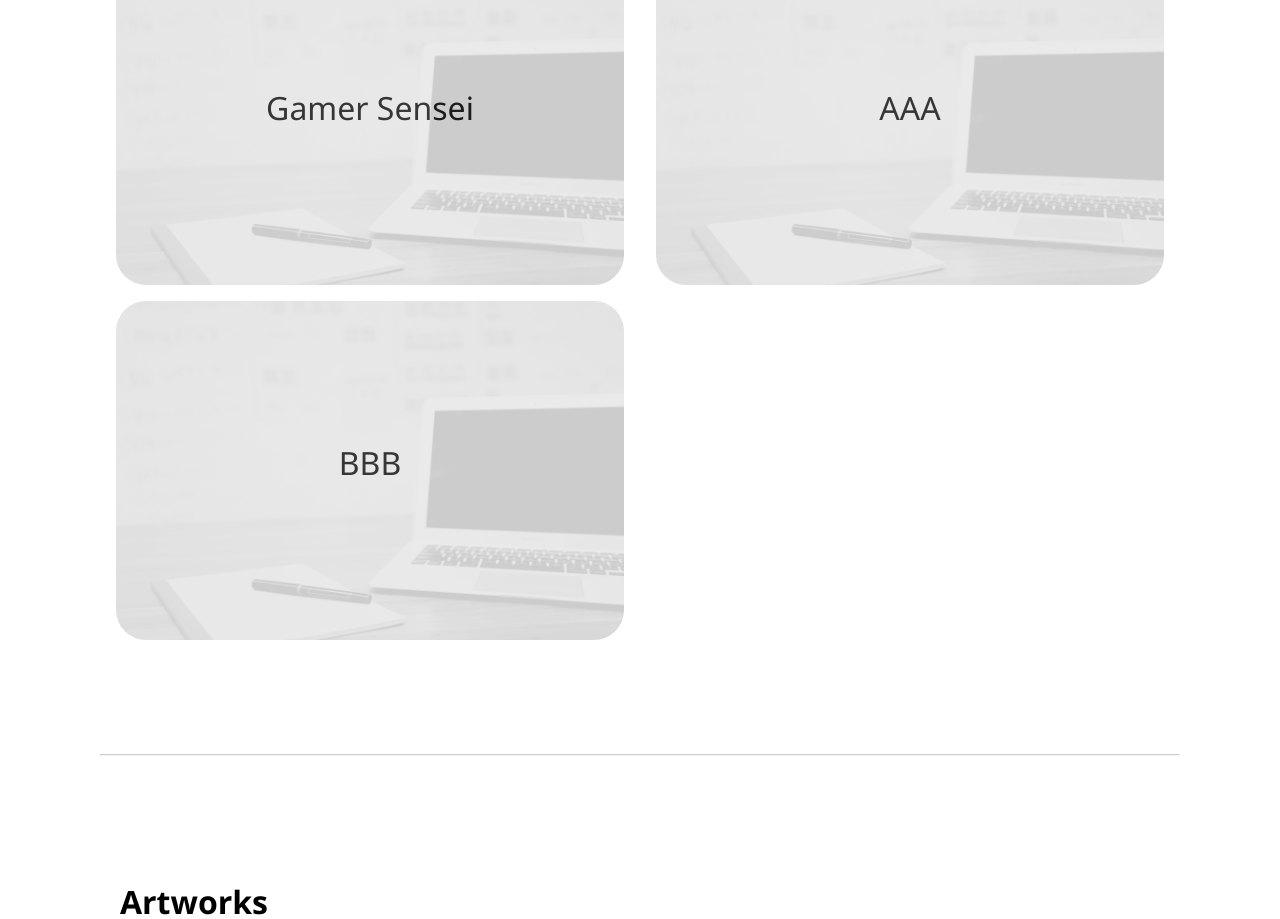
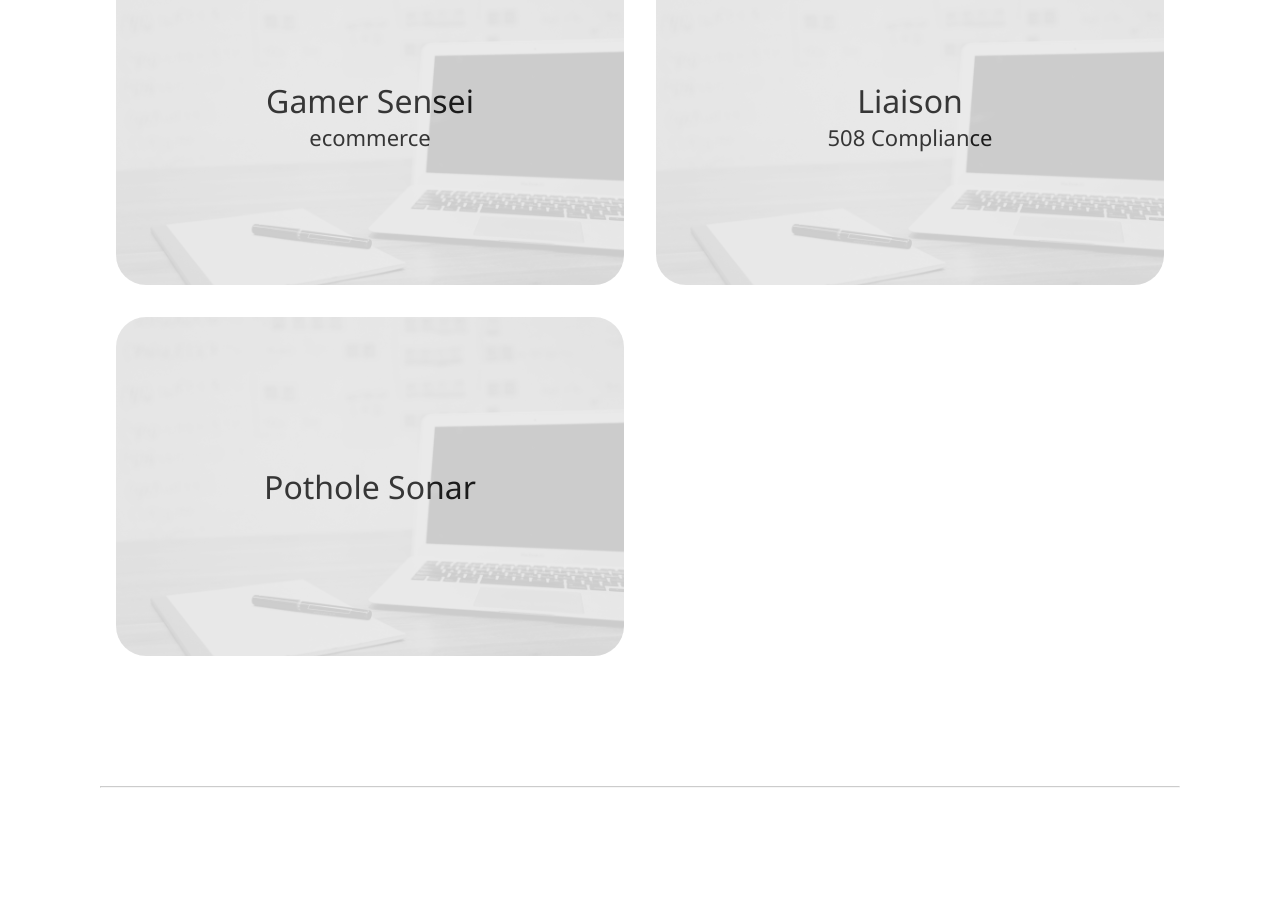
Before and after one commit to jkevintu/app, a React (Create React App) app: page / in a window 1280 px wide. Shown: the part 1620-2539 px from the top of the page. Built offline with nearby package versions, Linux system fonts and the light colour scheme; a web font is replaced by a local one.

Commit message:
Change from artwork to design / craete subname

```diff
--- a/src/App.js
+++ b/src/App.js
@@ -33,18 +33,17 @@
         <Section sectionId="projects">
           <h2>Projects</h2>
           <div className="section-items">
-            <ImageItem name="Gamer Sensei"></ImageItem>
-            <ImageItem name="AAA"></ImageItem>
-            <ImageItem name="BBB"></ImageItem>
+            <ImageItem name="Gamer Sensei" subName="ecommerce"></ImageItem>
+            <ImageItem name="Liaison"  subName="508 Compliance"></ImageItem>
+            <ImageItem name="Pothole Sonar"></ImageItem>
           </div>
         </Section>
         <Section><hr/></Section>
-        <Section sectionId="artworks">
-          <h2>Artworks</h2>
+        <Section sectionId="designs">
+          <h2>Designs</h2>
           <div className="section-items">
-            <ImageItem name="AAA"></ImageItem>
-            <ImageItem name="BBB"></ImageItem>
-            <ImageItem name="CCC"></ImageItem>
+            <ImageItem name="Poster"></ImageItem>
+            <ImageItem name="Event Banner"></ImageItem>
           </div>
         </Section>
       </Layout>
--- a/src/components/Header.js
+++ b/src/components/Header.js
@@ -15,7 +15,7 @@
     <header className="header" style={headerStyle}>
       <HeaderLink href="#about">about</HeaderLink>
       <HeaderLink href="#projects">projects</HeaderLink>
-      <HeaderLink href="#artworks">artworks</HeaderLink>
+      <HeaderLink href="#designs">designs</HeaderLink>
     </header>
   )
 }
--- a/src/components/ImageItem.js
+++ b/src/components/ImageItem.js
@@ -1,12 +1,20 @@
 import React from "react";
 import "./ImageItem.scss";
 import DEFAULT_IMG from '../img/default-project-pic.png';
+
+const getSubname = (props) => {
+  if (!props.subName) return;
+  return (
+    <div class="image-item-subname">{props.subName}</div>
+  )
+}
 
 export default function ImageItem(props) {
   return (
     <div className="image-item">
       <div className="image-item-name-wrapper">
           {props.name}
+          {getSubname(props)}
       </div>
       <img src={props.imgSrc || DEFAULT_IMG} alt={props.name}></img>
     </div>
--- a/src/components/ImageItem.scss
+++ b/src/components/ImageItem.scss
@@ -1,7 +1,7 @@
 .image-item {
   display: flex;
   max-width: calc(50% - 2em);
-  padding: 0 1em 1em;
+  padding: 0 1em 2em;
   position: relative;
   img {
     width: 100%;
@@ -18,5 +18,8 @@
     align-items: center;
     justify-content: center;
     font-size: calc(16px + 2vmin);
+    .image-item-subname {
+      font-size: calc(6px + 2vmin);
+    }
   }
 }
```
